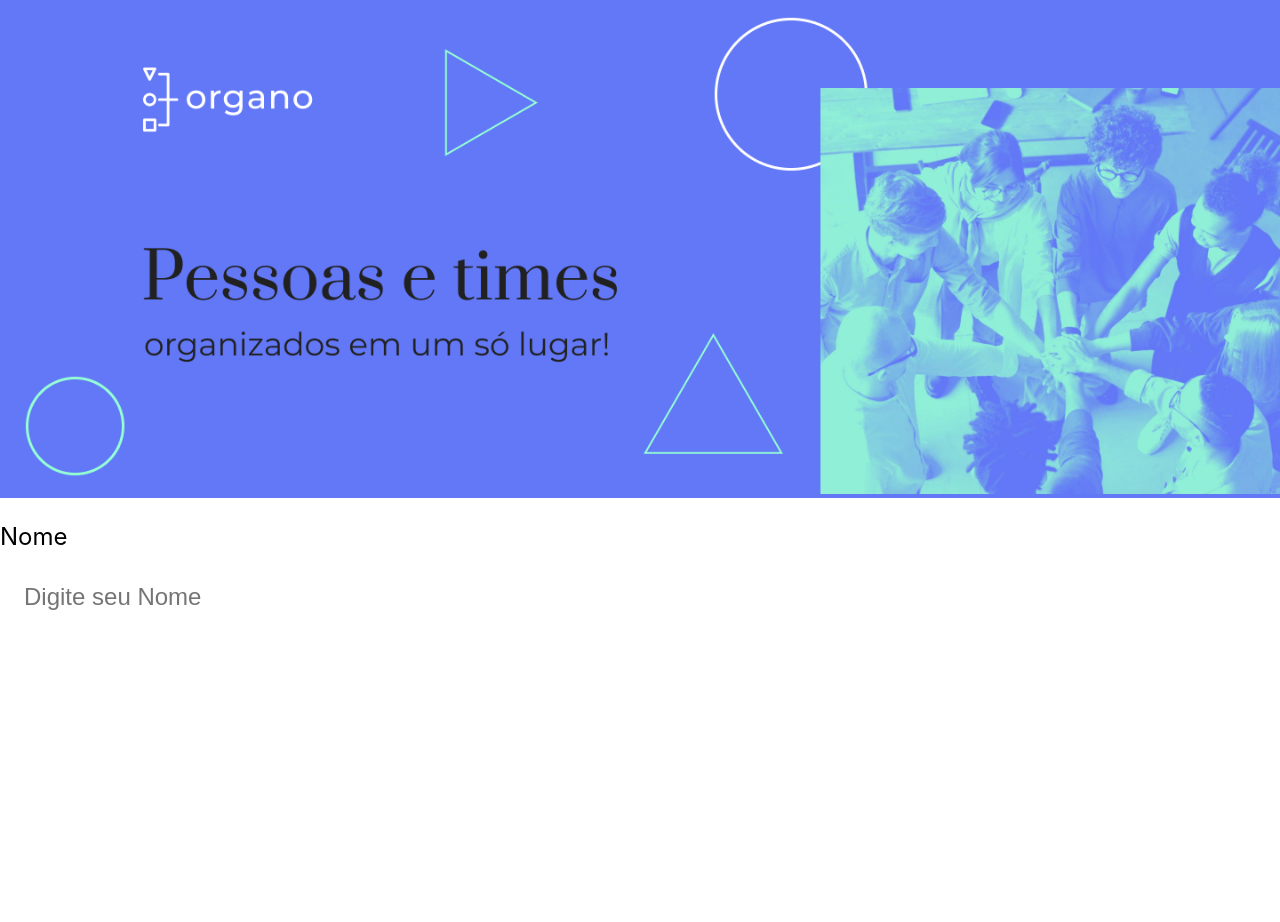
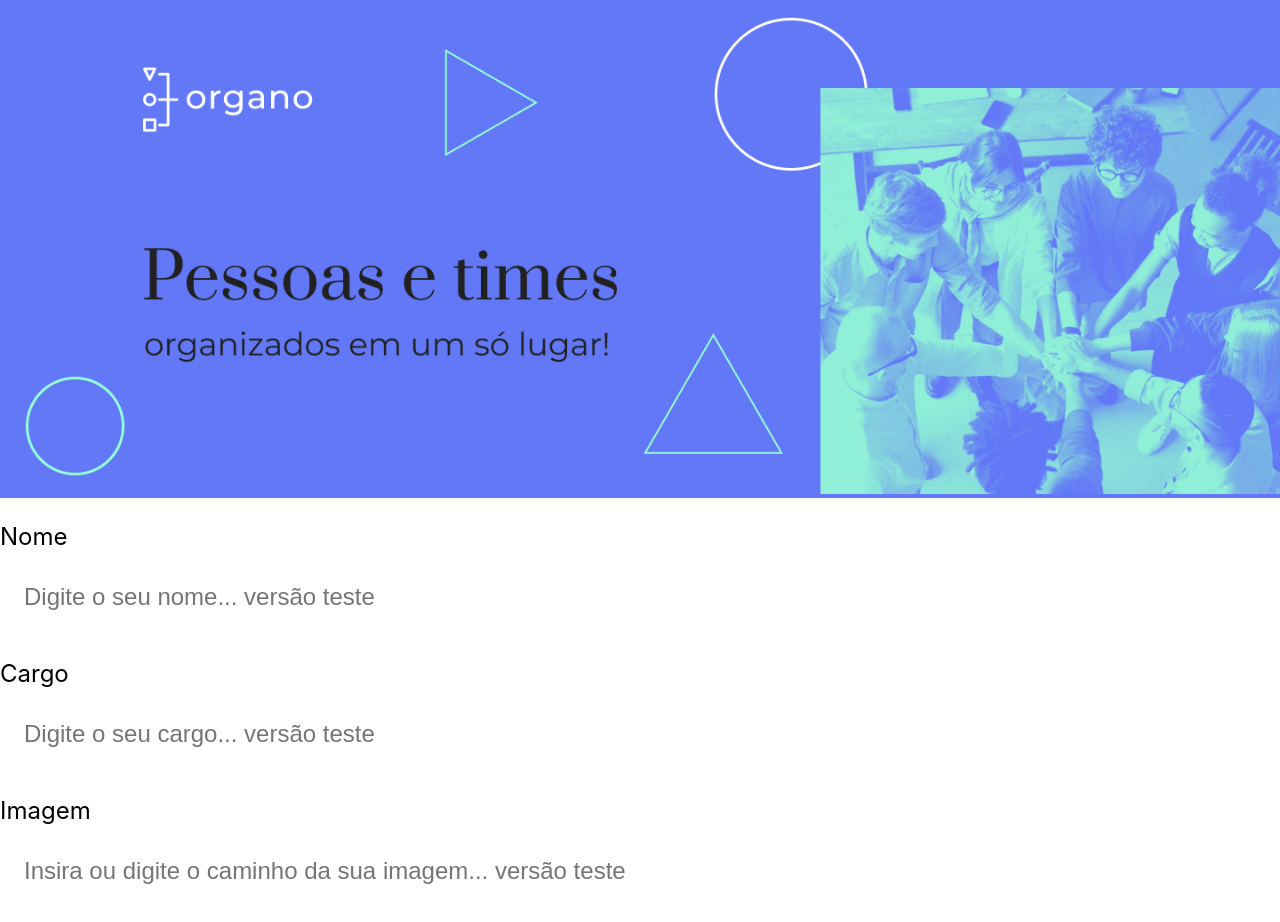
Before and after one commit to PedroAndradeSar/React---Desenvolvimento-com-JavaScript, a React (Create React App) app: page / in a window 1280 px wide. Shown: the top 922 px of the page. Before the commit the page ends 800 px from the top, so only its background shows below. Built offline with nearby package versions, Linux system fonts and the light colour scheme.

Commit message:
Realizada a inserção de novos campos, reaproveitando codigo

```diff
--- a/src/App.js
+++ b/src/App.js
@@ -6,7 +6,9 @@ function App() {
   return (
     <div className="App">
       <Banner />
-      <CampoTexto />
+      <CampoTexto label="Nome"  placeholder="Digite o seu nome"/>
+      <CampoTexto label="Cargo" placeholder="Digite o seu cargo"/>
+      <CampoTexto label="Imagem" placeholder="Insira ou digite o caminho da sua imagem"/>
 
     </div>
   );
--- a/src/componentes/CampoTexto/index.js
+++ b/src/componentes/CampoTexto/index.js
@@ -1,12 +1,17 @@
 import './CampoTexto.css'
 
-const CampoTexto = () => {
+
+const CampoTexto = (props) => {
+    //Usado para concatenar
+    const placeholderModificada  = `${props.placeholder}... versão teste`
+
+
     return(
         <div className="campo-texto">
             <label>
-                Nome
+                {props.label}
             </label>
-            <input placeholder='Digite seu Nome'/>
+            <input placeholder={placeholderModificada}/>
 
 
         </div>
```
